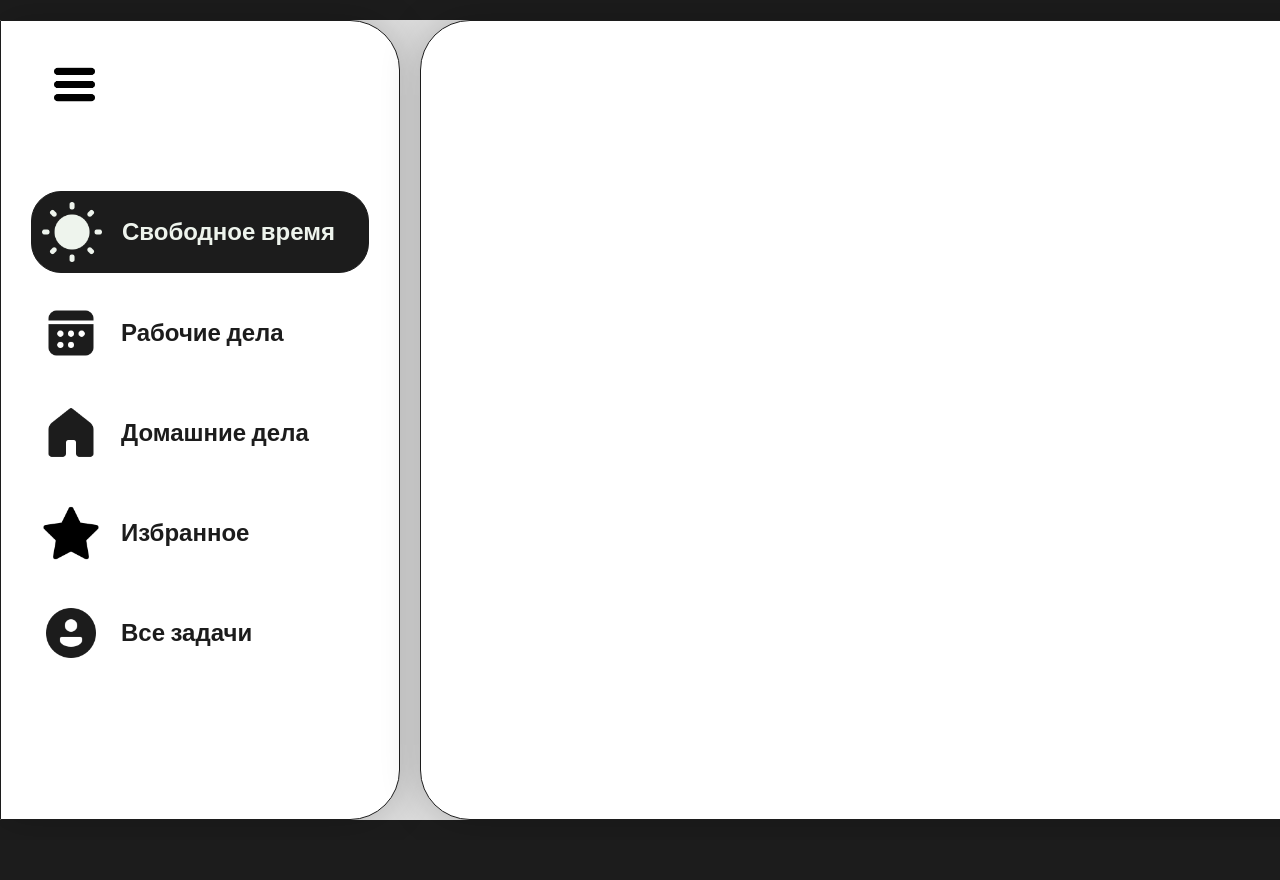
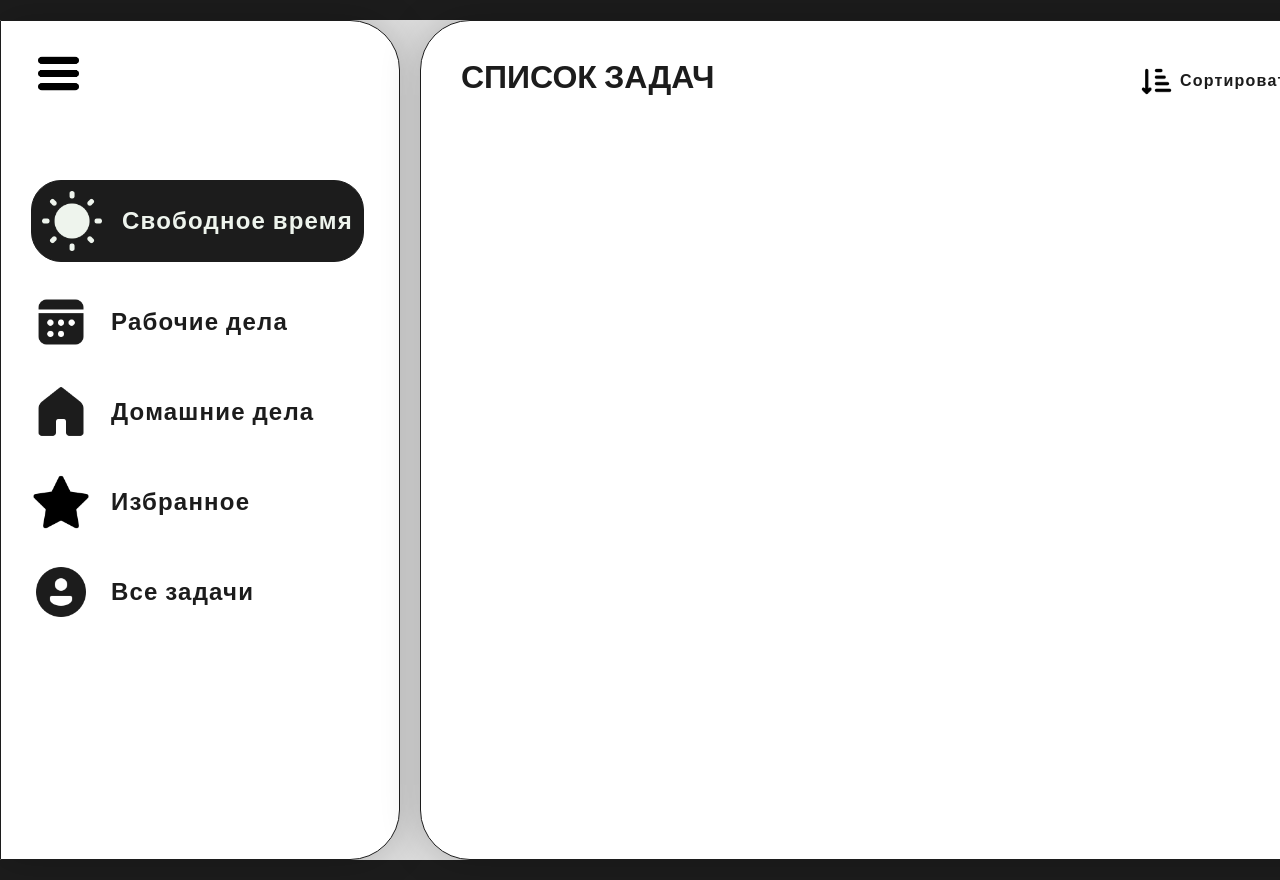
Before and after one commit to RqtHqck/taskManager_js, a plain HTML site: page index.html in a window 1280 px wide. Shown: the top 880 px of the page. Before the commit the page ends 840 px from the top, so only its background shows below. Drawn offline with Linux system fonts and the light colour scheme; files whose address does not match are found by name.

Commit message:
Header completed

```diff
--- a/index.html
+++ b/index.html
@@ -17,43 +17,65 @@
           </button>
         </div>
         <ul class="todo-panel-list">
-          <li class="todo-panel-item is-current">
+          <li class="todo-panel-item">
+            <button class="button is-current">
               <img src="./icons/task-menu/tasks-sun-light.png" alt="Table time" width="60" height="60">
               <span class="panel-item-span">Свободное время</span>
+            </button>
           </li>
           <li class="todo-panel-item">
+            <button class="button">
               <img src="./icons/task-menu/tasks-calendar-dark.png" alt="Table time" width="60" height="60">
               <span class="panel-item-span">Рабочие дела</span>
+            </button>
           </li>
           <li class="todo-panel-item">
+            <button class="button">
               <img src="./icons/task-menu/tasks-house-dark.png" alt="Table time" width="60" height="60">
               <span class="panel-item-span">Домашние дела</span>
+            </button>
           </li>
           <li class="todo-panel-item">
+            <button class="button">
               <img src="./icons/task-menu/tasks-star-dark.png" alt="Table time" width="60" height="60">
               <span class="panel-item-span">Избранное</span>
+            </button>
           </li>
           <li class="todo-panel-item">
+            <button class="button">
               <img src="./icons/task-menu/tasks-user-dark.png" alt="Table time" width="60" height="60">
               <span class="panel-item-span">Все задачи</span>
+            </button>
           </li>
         </ul>
       </div>
     </div>
     <div class="todo-content">
-      <div class="content">
         <header class="header">
-
+          <h1 class="header-title">Список задач</h1>
+          <ul class="header-list">
+            <li>
+              <button class="header-list-item button">
+                <img src="./icons/header/sorting.png" alt="Sorting" width="35" height="35">
+                <span>Сортировать</span>
+              </button>
+            </li>
+            <li>
+              <button class="header-list-item button">
+                <img src="./icons/header/trash.png" alt="Trash" width="40" height="40">
+                <span>Очистить</span>
+              </button>
+            </li>
+          </ul>
         </header>
         <nav class="header-menu"></nav>
-        <main class="content">
+        <main class="main-content">
           <section></section>
           <section></section>
         </main>
         <footer class="footer"></footer>
     </div>
   </div>
-  </div>
 
 </body>
 </html>
--- a/styles.css
+++ b/styles.css
@@ -70,12 +70,28 @@ svg * {
   align-items: center;
   white-space: nowrap;
   font-weight: 700;
-  font-size: 12px;
   letter-spacing: 1.2px;
-  text-transform: uppercase;
-  background-color: var(--color-light);
+  padding: 0;
+  font: inherit;
+  color: inherit;
+  background-color: transparent;
   border: none;
-  border-radius: var(--border-radius);
+}
+
+.button:hover {
+  cursor: pointer;
+}
+
+.is-current {
+  background-color: #1C1C1C;
+  border: var(--border);
+  border-radius: var(--border-radius-items);
+  color: var(--color-image);
+  padding: 10px;
+}
+
+.button:hover.is-current {
+  cursor: auto;
 }
 
 .container {
@@ -97,7 +113,7 @@ svg * {
 
 .todo {
   width: 1500px;
-  height: 800px;
+  height: 840px;
   margin: 20px auto;
   display: flex;
   gap: 20px;
@@ -119,15 +135,19 @@ svg * {
 }
 
 .todo-burger-button {
-  padding: 40px;
+  padding: 30px;
   margin-bottom: 40px;
 }
 
+.burger-button{
+background-color: var(--color-light);
+}
+
 .todo-panel-list {
-  padding-inline: 30px;
+  padding-inline: 20px;
   display: flex;
   flex-direction: column;
-  gap: 20px;
+  gap: 10px;
 }
 
 .todo-panel-item {
@@ -140,14 +160,39 @@ svg * {
   padding-left: 20px;
 }
 
-.is-current {
-  background-color: #1C1C1C;
-  border: var(--border);
-  border-radius: var(--border-radius-items);
-  color: var(--color-image);
-}
-
 .todo-content {
   flex:2;
   border-radius: var(--border-radius) 0px 0px var(--border-radius);
+  padding: 40px;
 }
+
+.header {
+  display: flex;
+  flex-direction: row;
+  justify-content: space-between;
+  font-weight: 900;
+  margin-bottom: 40px
+}
+
+.header-title {
+  font-size: var(--font-size-header);
+
+}
+
+.header-list {
+  display: flex;
+  flex-direction: row;
+  align-items: center;
+  list-style-type: none;
+}
+
+.header-list-item {
+  display: flex;
+  align-items: center;
+  justify-content: space-around;
+  padding-inline: 10px;
+}
+
+.header-list-item img {
+  margin-right: 6px; /* Отступ справа от изображения */
+}
```
Lines whose indentation alone changed are shown as unchanged.
